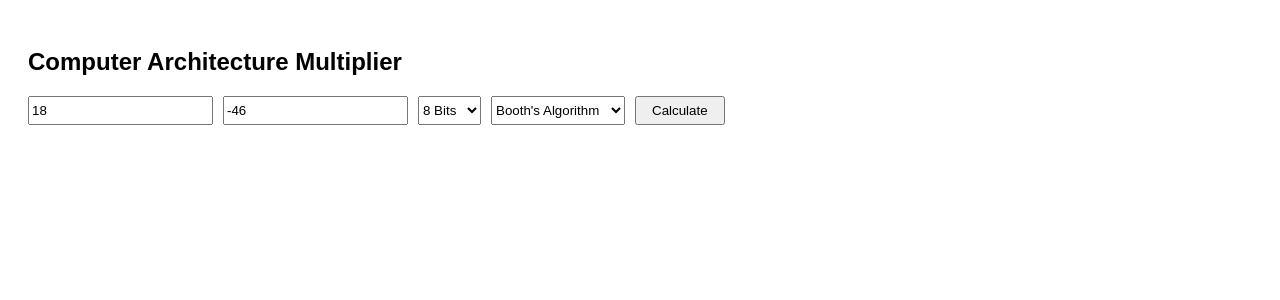
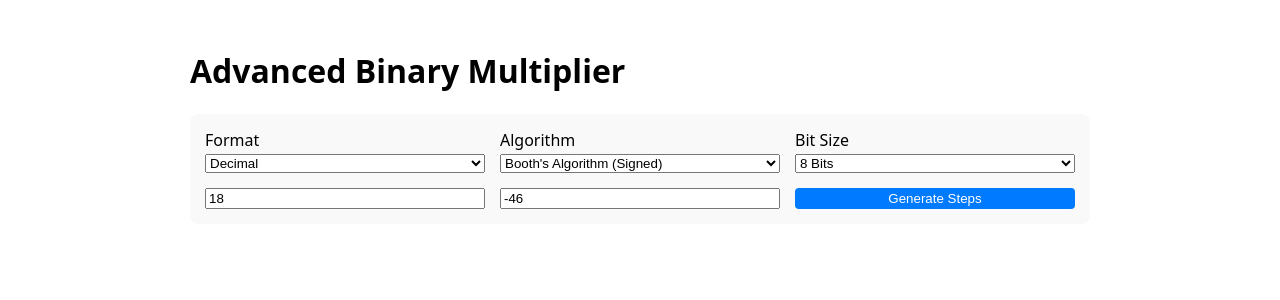
Before and after one commit to saharsh-agrawal/binary-multiplication-ui, a React (Create React App) app: page / in a window 1280 px wide. Shown: the top 300 px of the page. Built offline with nearby package versions, Linux system fonts and the light colour scheme.

Commit message:
Enhance binary multiplication functionality with unsigned shift add algorithm and input validation improvements

```diff
--- a/src/App.js
+++ b/src/App.js
@@ -1,105 +1,258 @@
+/* global BigInt */
+
 import { useState } from "react";
-import { runBooth, runSignedShiftAdd } from "./utils/multiplication";
+import {
+	runBooth,
+	runSignedShiftAdd,
+	runUnsignedShiftAdd,
+} from "./utils/multiplication";
 
 const App = () => {
-	const [mInput, setMInput] = useState("18");
-	const [qInput, setQInput] = useState("-46");
-	const [bits, setBits] = useState(8);
-	const [algo, setAlgo] = useState("booth");
+	const [inputs, setInputs] = useState({
+		m: "18",
+		q: "-46",
+		bits: 8,
+		format: "decimal",
+		algo: "booth",
+	});
 	const [results, setResults] = useState(null);
+	const [error, setError] = useState("");
 
-	const calculate = () => {
-		const m = parseInt(mInput);
-		const q = parseInt(qInput);
-		const steps =
-			algo === "booth"
-				? runBooth(m, q, bits)
-				: runSignedShiftAdd(m, q, bits);
+	const parseInput = (val, format, bits) => {
+		if (format === "decimal") return parseInt(val);
+		if (format === "unsigned") return parseInt(val, 2);
+		if (format === "2s_complement") {
+			let res = parseInt(val, 2);
+			if (val[0] === "1" && val.length === bits) res -= Math.pow(2, bits);
+			return res;
+		}
+		return 0;
+	};
 
-		const finalBin = steps[steps.length - 1].A + steps[steps.length - 1].Q;
-		let decimalRes = parseInt(finalBin, 2);
-		if (finalBin[0] === "1") {
-			decimalRes -= Math.pow(2, bits * 2);
+	const validate = () => {
+		const { m, q, bits, format, algo } = inputs;
+		if (!m || !q) return "Please enter both numbers.";
+
+		// Check for unsigned constraints
+		if (algo === "unsigned" || format === "unsigned") {
+			if (parseInt(m) < 0 || parseInt(q) < 0)
+				return "Unsigned mode does not support negative numbers.";
 		}
 
-		setResults({ steps, finalBin, decimalRes, expected: m * q });
+		// Check bit length for binary inputs
+		if (format !== "decimal") {
+			if (m.length > bits || q.length > bits)
+				return `Inputs exceed ${bits} bits.`;
+			if (!/^[01]+$/.test(m) || !/^[01]+$/.test(q))
+				return "Binary formats must only contain 0 and 1.";
+		} else {
+			// Check if decimal fits in bits
+			const maxSigned = Math.pow(2, bits - 1) - 1;
+			const minSigned = -Math.pow(2, bits - 1);
+			const mNum = parseInt(m);
+			const qNum = parseInt(q);
+			if (
+				algo !== "unsigned" &&
+				(mNum > maxSigned ||
+					mNum < minSigned ||
+					qNum > maxSigned ||
+					qNum < minSigned)
+			) {
+				return `Decimal values exceed range for signed ${bits}-bit (${minSigned} to ${maxSigned}).`;
+			}
+		}
+		return null;
+	};
+
+	const handleCalculate = () => {
+		const err = validate();
+		if (err) {
+			setError(err);
+			setResults(null);
+			return;
+		}
+		setError("");
+
+		const mVal = parseInput(inputs.m, inputs.format, inputs.bits);
+		const qVal = parseInput(inputs.q, inputs.format, inputs.bits);
+
+		let steps;
+		if (inputs.algo === "booth") steps = runBooth(mVal, qVal, inputs.bits);
+		else if (inputs.algo === "signed_shift")
+			steps = runSignedShiftAdd(mVal, qVal, inputs.bits);
+		else steps = runUnsignedShiftAdd(mVal, qVal, inputs.bits);
+
+		const lastStep = steps[steps.length - 1];
+		const finalBin = lastStep.A + lastStep.Q;
+		let decimalRes = BigInt("0b" + finalBin);
+		if (inputs.algo !== "unsigned" && finalBin[0] === "1") {
+			decimalRes -= BigInt(2) ** BigInt(inputs.bits * 2);
+		}
+
+		setResults({
+			steps,
+			finalBin,
+			decimalRes: decimalRes.toString(),
+			expected: (BigInt(mVal) * BigInt(qVal)).toString(),
+		});
 	};
 
 	return (
-		<div style={{ padding: "20px", fontFamily: "sans-serif" }}>
-			<h2>Computer Architecture Multiplier</h2>
+		<div
+			style={{
+				maxWidth: "900px",
+				margin: "auto",
+				padding: "20px",
+				fontFamily: "system-ui",
+			}}
+		>
+			<h1>Advanced Binary Multiplier</h1>
 
 			<div
 				style={{
-					display: "flex",
-					gap: "10px",
+					display: "grid",
+					gridTemplateColumns: "1fr 1fr 1fr",
+					gap: "15px",
 					marginBottom: "20px",
-					flexWrap: "wrap",
+					padding: "15px",
+					background: "#f9f9f9",
+					borderRadius: "8px",
 				}}
 			>
+				<div>
+					<label>Format</label>
+					<select
+						style={{ width: "100%" }}
+						onChange={(e) =>
+							setInputs({ ...inputs, format: e.target.value })
+						}
+					>
+						<option value="decimal">Decimal</option>
+						<option value="unsigned">Unsigned Binary</option>
+						<option value="2s_complement">
+							2's Complement Binary
+						</option>
+					</select>
+				</div>
+				<div>
+					<label>Algorithm</label>
+					<select
+						style={{ width: "100%" }}
+						onChange={(e) =>
+							setInputs({ ...inputs, algo: e.target.value })
+						}
+					>
+						<option value="booth">
+							Booth's Algorithm (Signed)
+						</option>
+						<option value="signed_shift">Signed Shift & Add</option>
+						<option value="unsigned">Unsigned Shift & Add</option>
+					</select>
+				</div>
+				<div>
+					<label>Bit Size</label>
+					<select
+						style={{ width: "100%" }}
+						value={inputs.bits}
+						onChange={(e) =>
+							setInputs({
+								...inputs,
+								bits: parseInt(e.target.value),
+							})
+						}
+					>
+						{[4, 8, 16, 32].map((b) => (
+							<option key={b} value={b}>
+								{b} Bits
+							</option>
+						))}
+					</select>
+				</div>
 				<input
-					type="number"
 					placeholder="Multiplicand (M)"
-					value={mInput}
-					onChange={(e) => setMInput(e.target.value)}
+					value={inputs.m}
+					onChange={(e) =>
+						setInputs({ ...inputs, m: e.target.value })
+					}
 				/>
 				<input
-					type="number"
 					placeholder="Multiplier (Q)"
-					value={qInput}
-					onChange={(e) => setQInput(e.target.value)}
+					value={inputs.q}
+					onChange={(e) =>
+						setInputs({ ...inputs, q: e.target.value })
+					}
 				/>
-				<select
-					value={bits}
-					onChange={(e) => setBits(parseInt(e.target.value))}
+				<button
+					onClick={handleCalculate}
+					style={{
+						background: "#007bff",
+						color: "white",
+						border: "none",
+						borderRadius: "4px",
+						cursor: "pointer",
+					}}
 				>
-					{[4, 8, 16].map((b) => (
-						<option key={b} value={b}>
-							{b} Bits
-						</option>
-					))}
-				</select>
-				<select value={algo} onChange={(e) => setAlgo(e.target.value)}>
-					<option value="booth">Booth's Algorithm</option>
-					<option value="signedShiftAdd">Signed Shift & Add</option>
-				</select>
-				<button
-					onClick={calculate}
-					style={{ padding: "5px 15px", cursor: "pointer" }}
-				>
-					Calculate
+					Generate Steps
 				</button>
 			</div>
 
+			{error && (
+				<div style={{ color: "red", marginBottom: "10px" }}>
+					{error}
+				</div>
+			)}
+
 			{results && (
-				<div>
+				<>
 					<table
+						style={{
+							width: "100%",
+							borderCollapse: "collapse",
+							textAlign: "left",
+						}}
 						border="1"
-						cellPadding="10"
-						style={{ borderCollapse: "collapse", width: "100%" }}
 					>
-						<thead>
-							<tr style={{ background: "#f0f0f0" }}>
-								<th>Step</th>
+						<thead style={{ background: "#eee" }}>
+							<tr>
+								<th>Iter</th>
 								<th>Action</th>
 								<th>Accumulator (A)</th>
 								<th>Multiplier (Q)</th>
-								{algo === "booth" && <th>Q_{-1}</th>}
+								{inputs.algo === "booth" && <th>Q₋₁</th>}
 							</tr>
 						</thead>
 						<tbody>
 							{results.steps.map((s, i) => (
 								<tr key={i}>
-									<td>{s.iteration}</td>
-									<td>{s.action}</td>
-									<td style={{ fontFamily: "monospace" }}>
+									<td style={{ padding: "8px" }}>
+										{s.iteration}
+									</td>
+									<td style={{ padding: "8px" }}>
+										{s.action}
+									</td>
+									<td
+										style={{
+											fontFamily: "monospace",
+											padding: "8px",
+										}}
+									>
 										{s.A}
 									</td>
-									<td style={{ fontFamily: "monospace" }}>
+									<td
+										style={{
+											fontFamily: "monospace",
+											padding: "8px",
+										}}
+									>
 										{s.Q}
 									</td>
-									{algo === "booth" && (
-										<td style={{ fontFamily: "monospace" }}>
+									{inputs.algo === "booth" && (
+										<td
+											style={{
+												fontFamily: "monospace",
+												padding: "8px",
+											}}
+										>
 											{s.q_minus_1}
 										</td>
 									)}
@@ -112,34 +265,28 @@ const App = () => {
 						style={{
 							marginTop: "20px",
 							padding: "15px",
-							background: "#eef",
+							backgroundColor:
+								results.decimalRes === results.expected
+									? "#e6ffed"
+									: "#ffeef0",
+							borderRadius: "8px",
 						}}
 					>
+						<h3>Final Results</h3>
 						<p>
-							<strong>Binary Result:</strong> {results.finalBin}
+							<strong>Binary:</strong> {results.finalBin}
 						</p>
 						<p>
-							<strong>Calculated Decimal:</strong>{" "}
-							{results.decimalRes}
+							<strong>Decimal:</strong> {results.decimalRes}
 						</p>
 						<p>
-							<strong>Expected (M × Q):</strong>{" "}
-							{results.expected}
-						</p>
-						<p
-							style={{
-								color:
-									results.decimalRes === results.expected
-										? "green"
-										: "red",
-							}}
-						>
+							<strong>Verification:</strong>{" "}
 							{results.decimalRes === results.expected
-								? "✓ Calculation Validated"
-								: "✗ Validation Failed"}
+								? "✅ Matches M × Q"
+								: "❌ Discrepancy Found"}
 						</p>
 					</div>
-				</div>
+				</>
 			)}
 		</div>
 	);
```
Also changed, not shown: src/utils/multiplication.js (+79 -39 lines).
